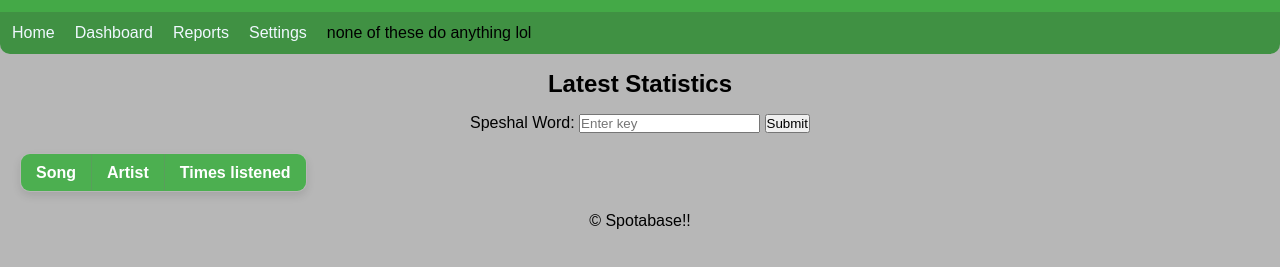
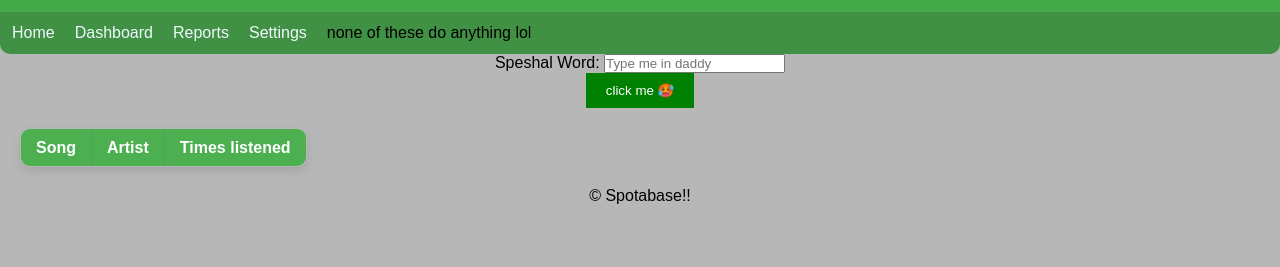
Before and after one commit to jasonsaba1209/jasonsaba1209.github.io, a plain HTML site: page index.html in a window 1280 px wide. Shown: the part 55-322 px from the top of the page. Drawn offline with Linux system fonts and the light colour scheme.

Commit message:
Update index.html

```diff
--- a/index.html
+++ b/index.html
@@ -29,23 +29,24 @@
             <h2>Overview</h2>
             <p>blablbalbalbalbalblal</p>
         </section>
-            -->
+        -->
+        <!--
         <section>
             <h2>Latest Statistics</h2>
-            <!--
+
             <select id="user_id" name="user_id" onchange="handleSelectionChange()">
                 <option value="p5sv079r17y4bi06x4c24h3fe">test1</option>
                 <option value="z6qbjotuaf6o3ys8hgwjc20j1">test2</option>
                 <option value="1177164531">test3</option>
                 <option value="11102572930">test4</option>
             </select>
-            -->
+        -->
 
-            <form id="loginForm">
+            <form id="loginForm" class="forms">
                 <label for="userPassword">Speshal Word:</label>
-                <input type="text" id="userInput" name="userInput" placeholder="Enter key">
-                <input type="submit" value="Submit">
+                <input type="text" id="userPassword" name="password" placeholder="Type me in daddy">
             </form>
+            <button id="passButton" onclick="handleSelectionChange()">click me 🥵</button>
 
 
             <!--
```
